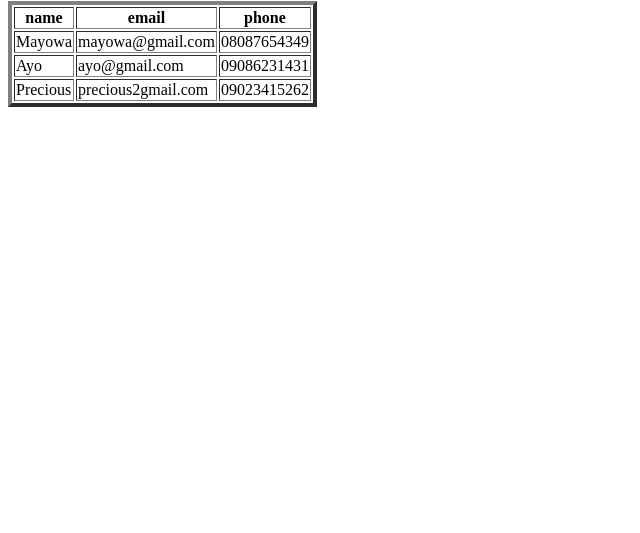
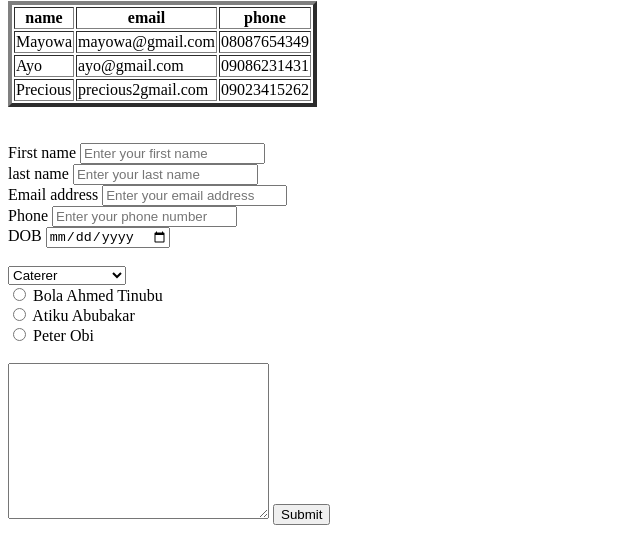
Before and after one commit to wini2offer/RECAP, a plain HTML site: page index.html in a window 1280 px wide. Shown: the part 2513-3046 px from the top of the page, without its empty margins (0-640 px from the left). Before the commit the page ends 2628 px from the top, so only its background shows below. Drawn offline with Linux system fonts and the light colour scheme.

Commit message:
html element form added

```diff
--- a/index.html
+++ b/index.html
@@ -85,5 +85,66 @@
 </tr>
 
 </table>
+<br>
+<br>
+
+
+<!-- This is a form tag -->
+<form action="">
+    <label for="">First name</label>
+    <input type="text" placeholder="Enter your first name">
+    <br>
+
+    <label for="">last name</label>
+    <input type="text" placeholder="Enter your last name">
+    <br>
+
+    <label for="">Email address</label>
+    <input type="email" placeholder="Enter your email address">
+    <br>
+
+    <label for="">Phone</label>
+    <input type="tel" placeholder="Enter your phone number">
+    <br>
+
+    <label for="">DOB</label>
+    <input type="date" placeholder="Enter your dob">
+    <br>
+    <br>
+
+    <!-- select tag (dropdown) -->
+    <select name="" id="">
+        <option value="">Caterer</option>
+        <option value="">Lawyer</option>
+        <option value="">Video editor</option>
+        <option value="">Sound Engineer</option>
+        <option value="">Videograper</option>
+    </select>
+    <br>
+
+    <!-- radio buttons -->
+    <input type="radio">
+    <label for="">Bola Ahmed Tinubu</label>
+    <br>
+
+    <input type="radio">
+    <label for="">Atiku Abubakar</label>
+    <br>
+
+    <input type="radio">
+    <label for="">Peter Obi</label>
+    <br>
+    <br>
+
+    <!-- text area -->
+    <textarea name="" id="" cols="30" rows="10"></textarea>
+
+    <input type="submit">
+
+
+
+
+</form>
+
 </body>
 </html>
```
